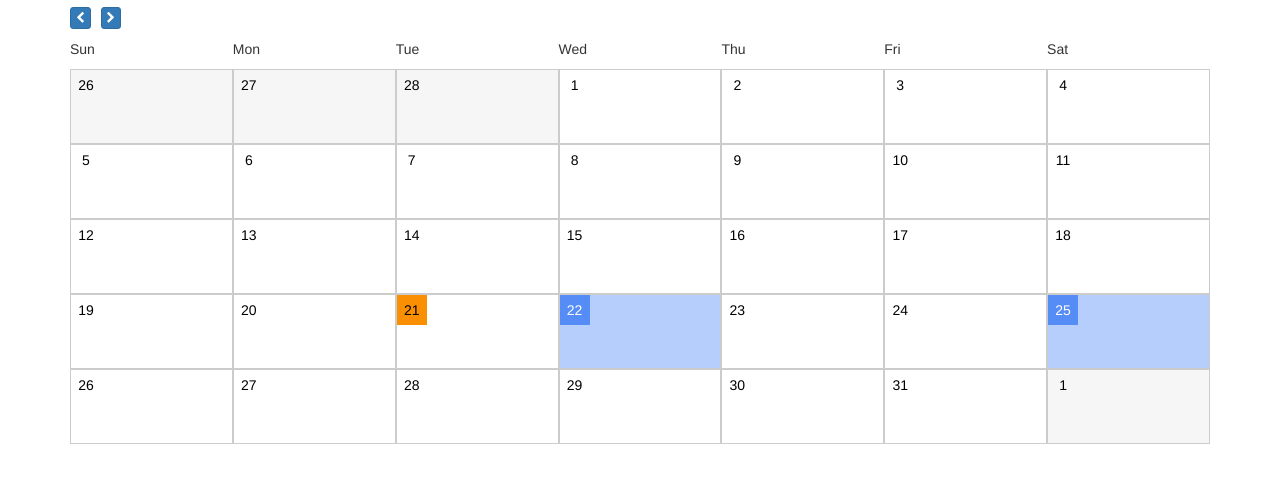
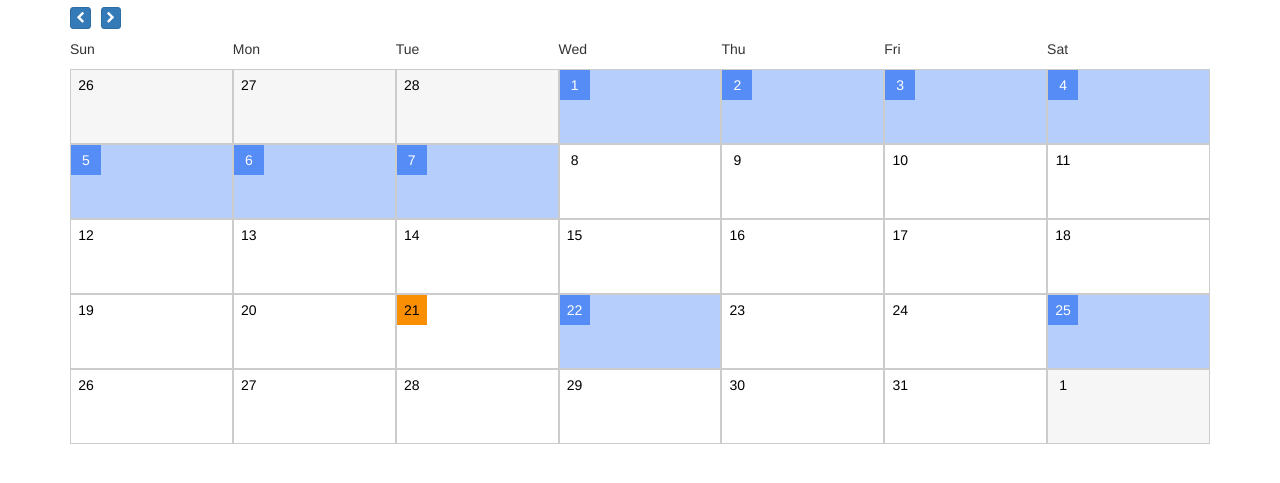
Before and after one commit to spikeon/jquery-calendar, a website: page index.html in a window 1280 px wide. Shown: the part 63-546 px from the top of the page. Drawn offline with nearby package versions, Linux system fonts and the light colour scheme.

Commit message:
Updating demo

```diff
--- a/index.html
+++ b/index.html
@@ -34,6 +34,10 @@
 				/* Add event with Date object */
 				$('.calendar').addEvent(new Date(2017, 2, 25), function(){ alert('Date test') });
 
+				/* Add event with Date object on several days in the current month */
+				[2,3,5,6,8,12,24, 30].forEach(function(i, day){ $('.calendar').addEvent(new Date(2017, new Date().getMonth(), day), function(){ alert('Date test') }); });
+
+
 			})(jQuery);
 		</script>
 	</body>
--- a/package.json
+++ b/package.json
@@ -1,6 +1,6 @@
 {
   "name": "jquery-callback-calendar",
-  "version": "1.0.4",
+  "version": "1.0.5",
   "description": "A simple jQuery UI Widget to create a calendar, and allow you to designate days that have callbacks",
   "main": "index.html",
   "keywords": "jquery-plugin calendar month",
```
Also changed, not shown: dist/jquery-callback-calendar.min.css, dist/jquery-callback-calendar.min.js.
